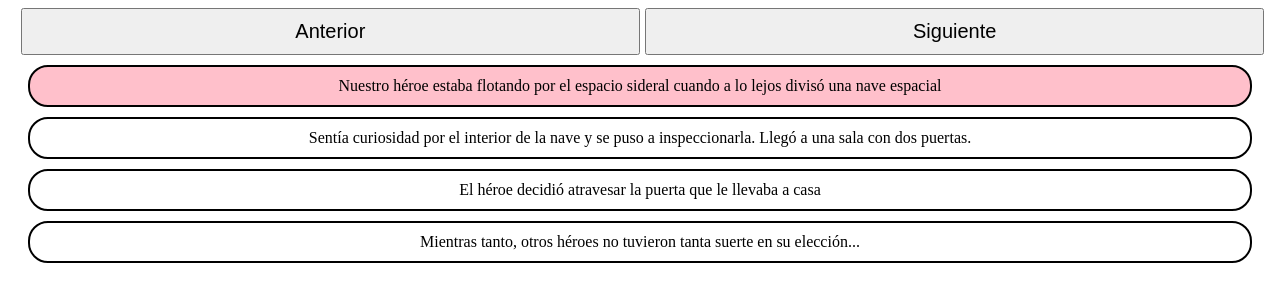
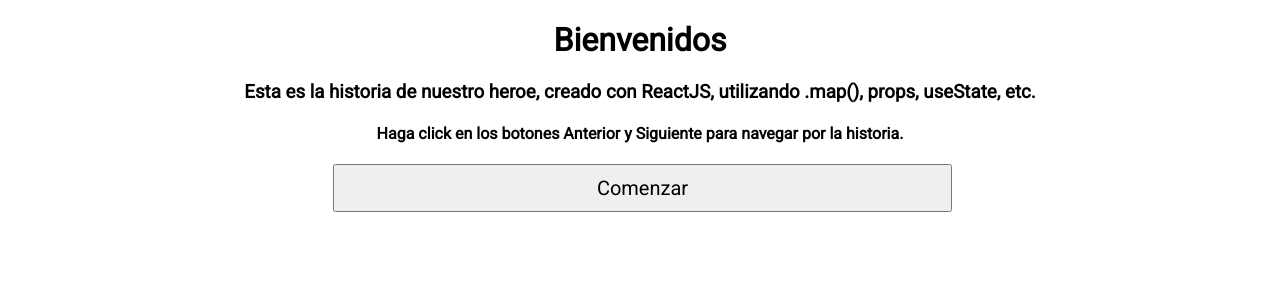
Before and after one commit to BoccoSantiago/Sprint-6-React-1, a React (Create React App) app in the folder sprint6/: page / in a window 1280 px wide. Shown: the top 302 px of the page. Built offline with nearby package versions, Linux system fonts and the light colour scheme.

Commit message:
Ejercicio 5
Agregado de pantalla de bienvenida y font-family.

```diff
--- a/sprint6/public/index.html
+++ b/sprint6/public/index.html
@@ -3,6 +3,9 @@
   <head>
     <meta charset="utf-8" />
     <link rel="icon" href="%PUBLIC_URL%/favicon.ico" />
+    <link rel="preconnect" href="https://fonts.googleapis.com">
+    <link rel="preconnect" href="https://fonts.gstatic.com" crossorigin>
+    <link href="https://fonts.googleapis.com/css2?family=Roboto:wght@400&display=swap" rel="stylesheet">
     <meta name="viewport" content="width=device-width, initial-scale=1" />
     <meta name="theme-color" content="#000000" />
     <meta
--- a/sprint6/src/App.js
+++ b/sprint6/src/App.js
@@ -1,31 +1,19 @@
 import React from "react";
-import Escena from "./components/escena/Escena";
+//import Escena from "./components/escena/Escena";
 import { ButtonsDiv, MainDiv } from "./components/escena/styled";
-import { useState } from "react";
-import { Nav } from "./components/escena/Nav";
-import frases from "./components/escena/Frases";
+//import { useState } from "react";
+//import Nav from "./components/escena/Nav";
+//import frases from "./components/escena/Frases";
+import Welcome from "./components/escena/Welcome";
+import "./styles.css"
 
 function App() {
 
-  const [count, setCount] = useState(1);
-
-  function handleClick(i) {
-    setCount(prevCount => {
-      if (prevCount + i > frases.length || prevCount + i <= 0)
-        return prevCount;
-      return prevCount + i;
-    })
-  }
-
-  console.log(count)
 
 
   return (
     <MainDiv>
-    <ButtonsDiv>
-      <Nav handleClick={handleClick}/>
-    </ButtonsDiv>
-     <Escena numEscena={count}/>
+      <Welcome/>
     </MainDiv>
   );
 
--- a/sprint6/src/components/escena/Nav.js
+++ b/sprint6/src/components/escena/Nav.js
@@ -2,7 +2,7 @@ import React from "react";
 
 
 
-export function Nav(props){
+export default function Nav(props){
 
 return(
     <div>
--- /dev/null
+++ b/sprint6/src/components/escena/Welcome.js
@@ -0,0 +1,53 @@
+import React from "react";
+import { useState } from "react";
+import Nav from "./Nav";
+import Escena from "./Escena";
+import { ButtonsDiv } from "./styled";
+import frases from "./Frases";
+
+
+
+export default function Welcome() {
+  const [count, setCount] = useState(1);
+
+  function WelcomeMain(){
+    return(
+      <div>
+          <h1>Bienvenidos</h1>
+          <h3>Esta es la historia de nuestro heroe, creado con ReactJS, utilizando .map(), props, useState, etc. </h3>
+
+          <h4>Haga click en los botones Anterior y Siguiente para navegar por la historia.</h4>
+          <ButtonsDiv>
+          <button onClick={() => setIsShown(false)}>
+              Comenzar
+          </button>
+          </ButtonsDiv>
+      </div>
+    )
+  }
+
+  function handleClick(i) {
+    setCount((prevCount) => {
+      if (prevCount + i > frases.length || prevCount + i <= 0) return prevCount;
+      return prevCount + i;
+    });
+  }
+
+  console.log(count);
+  const [isShown, setIsShown] = useState(true);
+
+  return (
+    <div>
+      {isShown ? (
+          <WelcomeMain/>
+      ) : (
+      <div>
+        <ButtonsDiv>
+          <Nav handleClick={handleClick} />
+        </ButtonsDiv>
+          <Escena numEscena={count} />
+      </div>
+      )}
+    </div>
+  );
+}
--- /dev/null
+++ b/sprint6/src/styles.css
@@ -0,0 +1,3 @@
+*{
+    font-family: 'Roboto', sans-serif;
+}
```
